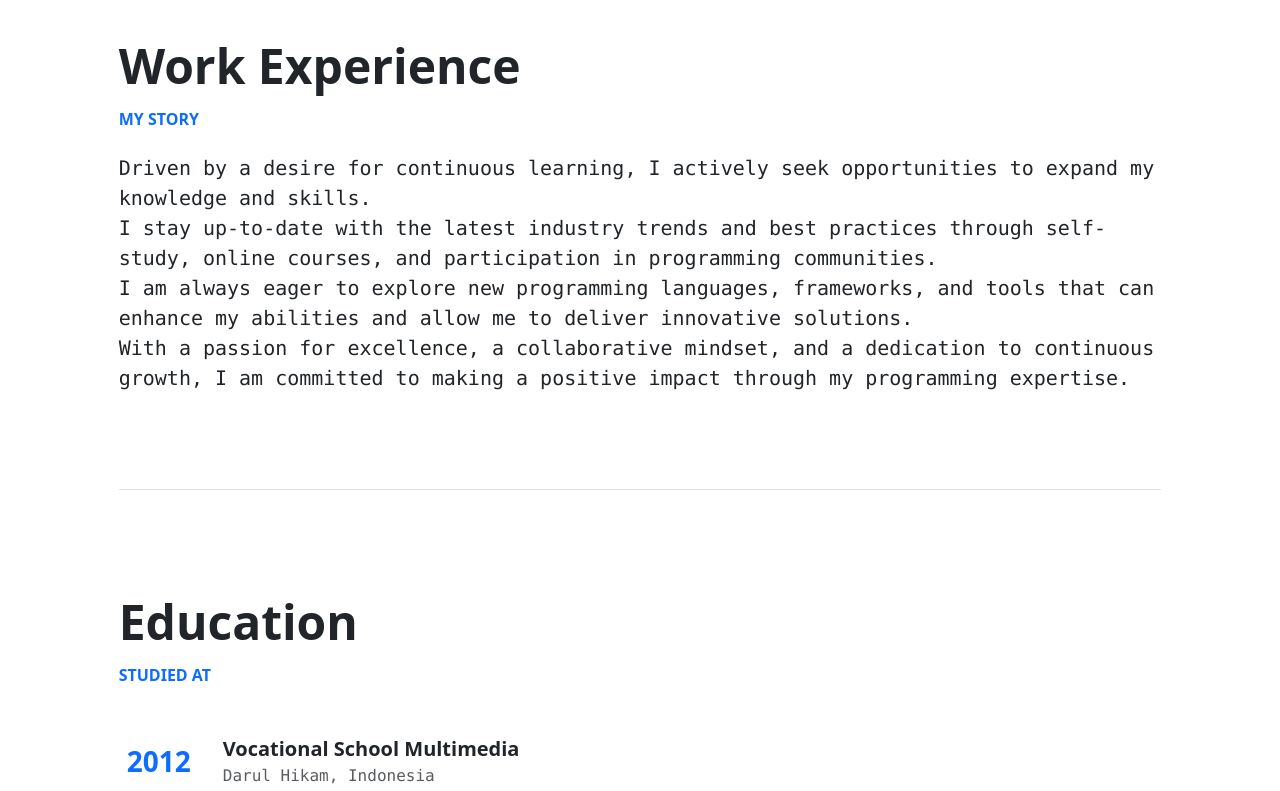
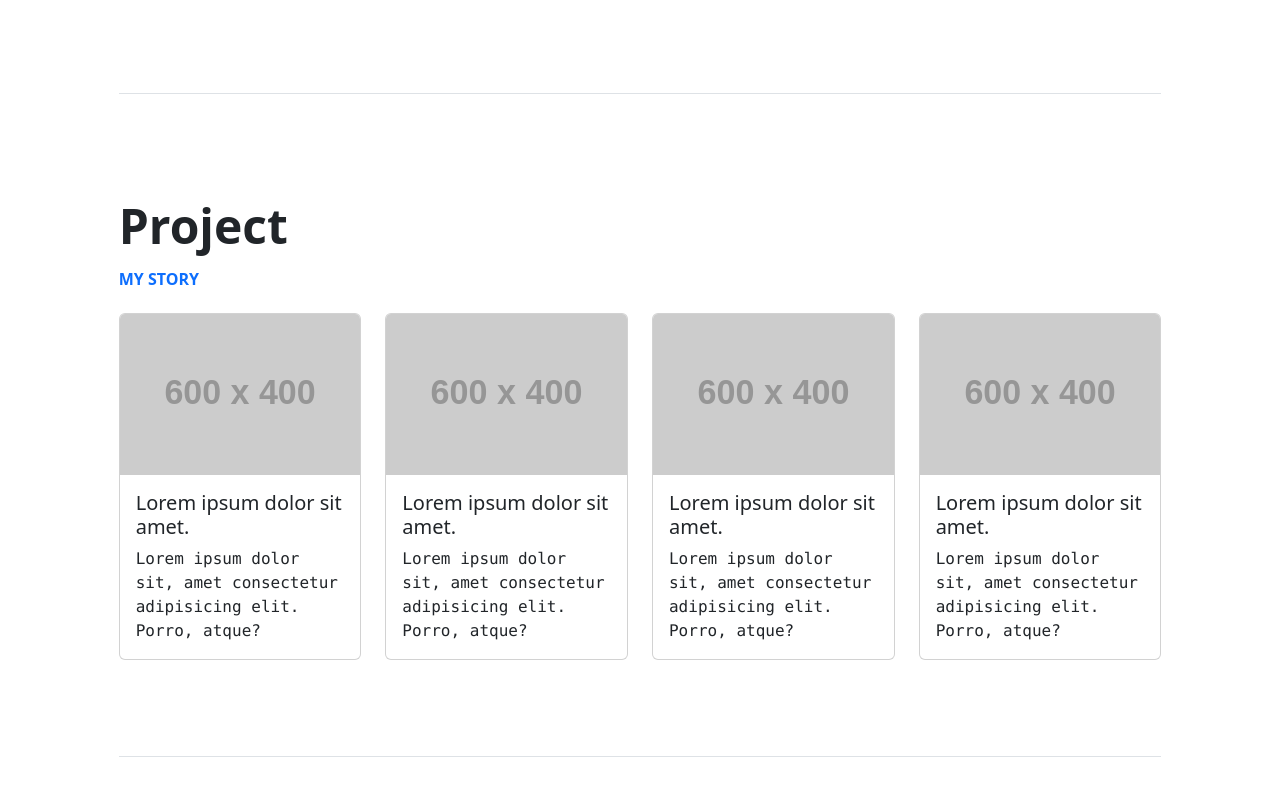
Before and after one commit to rizalsulthoni/my-resume, a plain HTML site: page bootstrap/index.html in a window 1280 px wide. Shown: the part 1311-2102 px from the top of the page. Drawn offline with nearby package versions, Linux system fonts and the light colour scheme; placeholder pictures from the web are drawn by us.

Commit message:
add capture image project

```diff
--- a/bootstrap/index.html
+++ b/bootstrap/index.html
@@ -8,14 +8,13 @@
     <title>Resume - Rizal Sulthoni</title>
     <link href="https://cdn.jsdelivr.net/npm/bootstrap@5.3.0-alpha3/dist/css/bootstrap.min.css" rel="stylesheet"
         integrity="sha384-KK94CHFLLe+nY2dmCWGMq91rCGa5gtU4mk92HdvYe+M/SXH301p5ILy+dN9+nJOZ" crossorigin="anonymous">
+    <link rel="stylesheet" href="https://cdnjs.cloudflare.com/ajax/libs/font-awesome/6.4.0/css/all.min.css"
+        integrity="sha512-iecdLmaskl7CVkqkXNQ/ZH/XLlvWZOJyj7Yy7tcenmpD1ypASozpmT/E0iPtmFIB46ZmdtAc9eNBvH0H/ZpiBw=="
+        crossorigin="anonymous" referrerpolicy="no-referrer" />
 
     <style>
-        main {
-            padding: 5rem 0;
-        }
-
         header {
-            min-height: 70vh;
+            height: 100vh;
         }
 
         .fs-c-1 {
@@ -25,6 +24,36 @@
         .fs-c-2 {
             font-size: 3rem;
         }
+
+        .arrow {
+            text-align: center;
+            margin: 8% 0;
+        }
+
+        .bounce {
+            -moz-animation: bounce 2s infinite;
+            -webkit-animation: bounce 2s infinite;
+            animation: bounce 2s infinite;
+        }
+
+        @keyframes bounce {
+
+            0%,
+            20%,
+            50%,
+            80%,
+            100% {
+                transform: translateY(0);
+            }
+
+            40% {
+                transform: translateY(-30px);
+            }
+
+            60% {
+                transform: translateY(-15px);
+            }
+        }
     </style>
 </head>
 
@@ -33,7 +62,7 @@
     <main class="container-xxl">
         <div class="row d-flex justify-content-center">
             <div class="col-lg-10">
-                <header class="d-flex gap-5 align-items-center flex-column flex-lg-row">
+                <header class="d-flex gap-5 align-items-center flex-column flex-lg-row position-relative">
                     <img src="img/profil.png" width="250" height="250" alt="">
                     <div class="d-flex gap-2 flex-column">
                         <h1 class="fw-bold text-capitalize m-0 fs-c-1 text-center text-lg-start">Rizal Sulthoni</h1>
@@ -54,6 +83,12 @@
                                 class="btn btn-sm btn-outline-secondary rounded-pill text-uppercase px-4 py-2 fw-semibold">resume</button>
                         </div>
                     </div>
+
+                    <div class="position-absolute bottom-0 start-50 translate-middle-x mb-3">
+                        <div class="arrow bounce">
+                            <a class="fa fa-arrow-down fa-2x text-decoration-none text-muted" href="#"></a>
+                        </div>
+                    </div>
                 </header>
 
                 <span class="d-block border-bottom my-5 m-auto"></span>
@@ -69,6 +104,56 @@
                         that can enhance my abilities and allow me to deliver innovative solutions.<br>With a passion
                         for excellence, a collaborative mindset, and a dedication to continuous growth, I am committed
                         to making a positive impact through my programming expertise.</p>
+                </section>
+
+                <span class="d-block border-bottom my-5 m-auto"></span>
+
+                <!-- project  -->
+                <section class="py-5">
+                    <div class="fs-c-2 fw-bold text-capitalize mb-2">project</div>
+                    <h6 class="fw-bold text-uppercase mb-4 text-primary">my story</h6>
+                    <div class="row">
+                        <div class="col-md-3">
+                            <div class="card">
+                                <img src="https://placehold.co/600x400/png" class="card-img-top" alt="">
+                                <div class="card-body">
+                                    <h5 class="card-title">Lorem ipsum dolor sit amet.</h5>
+                                    <p class="card-text font-monospace m-0">Lorem ipsum dolor sit, amet consectetur
+                                        adipisicing elit. Porro, atque?</p>
+                                </div>
+                            </div>
+                        </div>
+                        <div class="col-md-3">
+                            <div class="card">
+                                <img src="https://placehold.co/600x400/png" class="card-img-top" alt="">
+                                <div class="card-body">
+                                    <h5 class="card-title">Lorem ipsum dolor sit amet.</h5>
+                                    <p class="card-text font-monospace m-0">Lorem ipsum dolor sit, amet consectetur
+                                        adipisicing elit. Porro, atque?</p>
+                                </div>
+                            </div>
+                        </div>
+                        <div class="col-md-3">
+                            <div class="card">
+                                <img src="https://placehold.co/600x400/png" class="card-img-top" alt="">
+                                <div class="card-body">
+                                    <h5 class="card-title">Lorem ipsum dolor sit amet.</h5>
+                                    <p class="card-text font-monospace m-0">Lorem ipsum dolor sit, amet consectetur
+                                        adipisicing elit. Porro, atque?</p>
+                                </div>
+                            </div>
+                        </div>
+                        <div class="col-md-3">
+                            <div class="card">
+                                <img src="https://placehold.co/600x400/png" class="card-img-top" alt="">
+                                <div class="card-body">
+                                    <h5 class="card-title">Lorem ipsum dolor sit amet.</h5>
+                                    <p class="card-text font-monospace m-0">Lorem ipsum dolor sit, amet consectetur
+                                        adipisicing elit. Porro, atque?</p>
+                                </div>
+                            </div>
+                        </div>
+                    </div>
                 </section>
 
                 <span class="d-block border-bottom my-5 m-auto"></span>
```
Also changed, not shown: bootstrap/project/byzahiraa-frame.png (added), bootstrap/project/byzahiraa.png (added), bootstrap/project/hungalo-frame.png (added), bootstrap/project/hungalo.png (added), bootstrap/project/ikmpolrestengahaceh-frame.png (added), bootstrap/project/ikmpolrestengahaceh.png (added), bootstrap/project/lamara-frame.png (added), bootstrap/project/lamara.png (added), bootstrap/project/pustaka-frame.png (added), bootstrap/project/pustaka.png (added), bootstrap/project/sipkrikes-frame.png (added), bootstrap/project/sipkrikes.png (added), bootstrap/project/solusiedukasi-frame.png (added), bootstrap/project/solusiedukasi.png (added), 2 more files.
